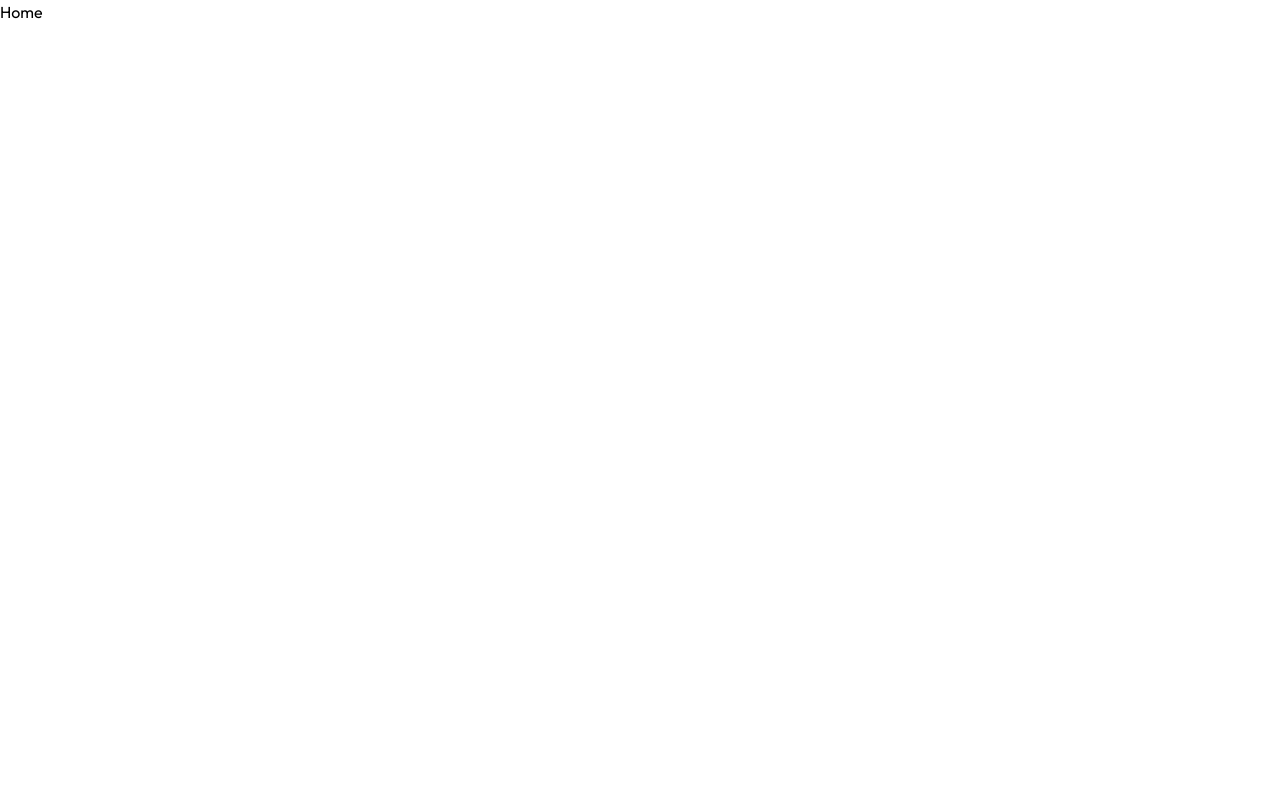
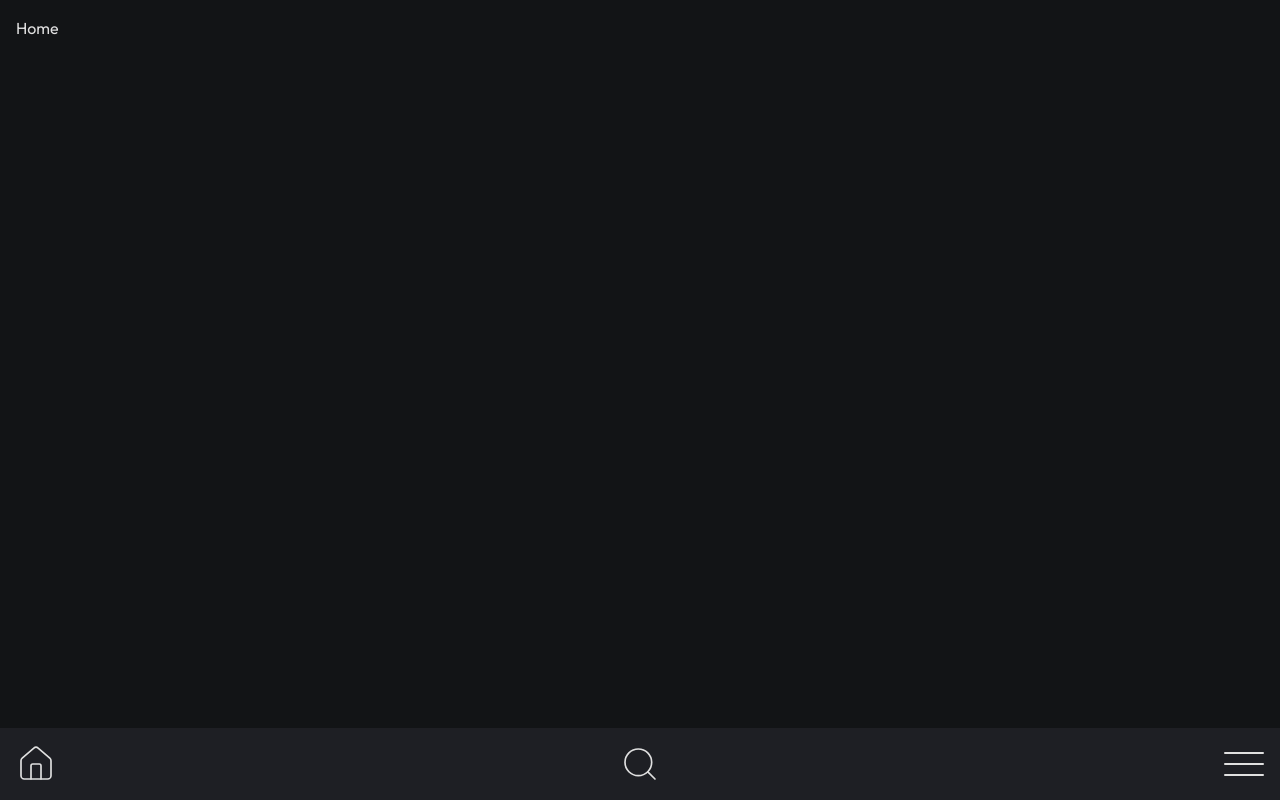
Before and after one commit to LilleboHaugen/Unmapped, a Next.js app: page / in a window 1280 px wide. Built offline with nearby package versions, Linux system fonts and the light colour scheme.

Commit message:
Navbar init

```diff
--- a/src/app/layout.tsx
+++ b/src/app/layout.tsx
@@ -1,6 +1,7 @@
 import type { Metadata } from "next"
 import { Outfit } from "next/font/google"
 import "../styles/index.scss"
+import { NavbarMobile } from "@/components"
 
 // If loading a variable font, you don't need to specify the font weight
 const outfit = Outfit({
@@ -9,9 +10,9 @@ const outfit = Outfit({
 })
 
 export const metadata: Metadata = {
-  title: "NextJS 15 Template App",
+  title: "Unmapped",
   description:
-    "Template App with NextJS 15, Sass, Prettier, Eslint, Husky, Lint-staged",
+    "Template App with NextJS 15, Sass, Prettier, Eslint, Husky, Lint-staged", // TODO: Fiks
 }
 
 export default function RootLayout({
@@ -21,7 +22,10 @@ export default function RootLayout({
 }>) {
   return (
     <html lang="en" className="App--dark">
-      <body className={outfit.className}>{children}</body>
+      <body className={outfit.className}>
+        <main>{children}</main>
+        <NavbarMobile />
+      </body>
     </html>
   )
 }
--- /dev/null
+++ b/src/components/Hamburger/Hamburger.scss
@@ -0,0 +1,21 @@
+@use "../../styles/colors.css" as *;
+
+.Hamburger {
+  display: flex;
+  flex-direction: column;
+  justify-content: space-between;
+  width: 40px;
+  height: 40px;
+  padding: 8px 0;
+
+  .line {
+    width: 100%;
+    height: 2px;
+    background-color: var(--text-color);
+    border-radius: 5px;
+  }
+
+  &:hover {
+    cursor: pointer;
+  }
+}
--- /dev/null
+++ b/src/components/Hamburger/Hamburger.tsx
@@ -0,0 +1,16 @@
+import React from "react"
+import "./Hamburger.scss"
+
+interface HamburgerProps {
+  // Define your props here
+}
+
+export const Hamburger: React.FC<HamburgerProps> = () => {
+  return (
+    <div className="Hamburger">
+      <div className="line"></div>
+      <div className="line"></div>
+      <div className="line"></div>
+    </div>
+  )
+}
--- /dev/null
+++ b/src/components/Icons/HomeIcon.tsx
@@ -0,0 +1,25 @@
+import React from "react"
+
+interface HomeIconProps {
+  // Define your props here
+}
+
+export const HomeIcon: React.FC<HomeIconProps> = () => {
+  return (
+    <svg
+      xmlns="http://www.w3.org/2000/svg"
+      width="40"
+      height="40"
+      viewBox="0 0 24 24"
+      fill="none"
+      stroke="var(--text-color)"
+      strokeWidth="1"
+      strokeLinecap="round"
+      strokeLinejoin="round"
+      className="lucide lucide-house"
+    >
+      <path d="M15 21v-8a1 1 0 0 0-1-1h-4a1 1 0 0 0-1 1v8" />
+      <path d="M3 10a2 2 0 0 1 .709-1.528l7-5.999a2 2 0 0 1 2.582 0l7 5.999A2 2 0 0 1 21 10v9a2 2 0 0 1-2 2H5a2 2 0 0 1-2-2z" />
+    </svg>
+  )
+}
--- /dev/null
+++ b/src/components/Icons/SearchIcon.tsx
@@ -0,0 +1,25 @@
+import React from "react"
+
+interface SearchIconProps {
+  // Define your props here
+}
+
+export const SearchIcon: React.FC<SearchIconProps> = () => {
+  return (
+    <svg
+      xmlns="http://www.w3.org/2000/svg"
+      width="40"
+      height="40"
+      viewBox="0 0 24 24"
+      fill="none"
+      stroke="var(--text-color)"
+      strokeWidth="1"
+      strokeLinecap="round"
+      strokeLinejoin="round"
+      className="lucide lucide-search"
+    >
+      <circle cx="11" cy="11" r="8" />
+      <path d="m21 21-4.3-4.3" />
+    </svg>
+  )
+}
--- /dev/null
+++ b/src/components/Icons/index.ts
@@ -0,0 +1,2 @@
+export { HomeIcon } from "./HomeIcon"
+export { SearchIcon } from "./SearchIcon"
--- /dev/null
+++ b/src/components/NavbarMobile/NavbarMobile.scss
@@ -0,0 +1,18 @@
+@use "../../styles/colors.css" as *;
+
+.NavbarMobile {
+  background-color: var(--bg-secondary-color);
+  display: flex;
+  justify-content: space-between;
+  padding: 16px;
+
+  a {
+    display: flex;
+  }
+
+  svg {
+    &:hover {
+      cursor: pointer;
+    }
+  }
+}
--- /dev/null
+++ b/src/components/NavbarMobile/NavbarMobile.tsx
@@ -0,0 +1,21 @@
+import React from "react"
+import Link from "next/link"
+import "./NavbarMobile.scss"
+import { HomeIcon, SearchIcon } from "@/components/Icons"
+import { Hamburger } from "@/components/Hamburger/Hamburger"
+
+interface NavbarMobileProps {
+  // Define your props here
+}
+
+export const NavbarMobile: React.FC<NavbarMobileProps> = () => {
+  return (
+    <div className="NavbarMobile">
+      <Link href={"/"}>
+        <HomeIcon />
+      </Link>
+      <SearchIcon />
+      <Hamburger />
+    </div>
+  )
+}
--- /dev/null
+++ b/src/components/index.ts
@@ -0,0 +1,2 @@
+export { NavbarMobile } from "./NavbarMobile/NavbarMobile"
+export { Hamburger } from "./Hamburger/Hamburger"
--- /dev/null
+++ b/src/styles/colors.css
@@ -0,0 +1,23 @@
+:root {
+  --bg-color: #f5f6fa; /* Light grayish-white background */
+  --bg-secondary-color: #ffffff; /* Pure white for secondary elements */
+  --text-color: #1c1c1e; /* Deep black text for readability */
+  --primary-color: #007aff; /* Slightly darker blue for primary actions */
+  --border-color: #d6d7db; /* Subtle gray border */
+  --cta-color: #ff3b30; /* Bright red for CTAs */
+  --cta-text-color: #ffffff; /* White text on CTAs for contrast */
+  --placeholder-color: #c7c7cc; /* Light muted gray for placeholders */
+  --close-color: #ff3b30; /* Matches the CTA color for consistency */
+}
+
+.App--dark {
+  --bg-color: #121416; /* Dark background */
+  --bg-secondary-color: #1e1f24; /* Slightly lighter secondary background */
+  --text-color: #e0e0e0; /* Light gray text for readability */
+  --primary-color: #4e9ffe; /* Vibrant blue for primary actions */
+  --border-color: #292b30; /* Subtle border color */
+  --cta-color: #ff5c5c; /* Eye-catching red for call-to-action buttons */
+  --cta-text-color: #ffffff; /* White text on CTAs for contrast */
+  --placeholder-color: #888c92; /* Muted gray for placeholders */
+  --close-color: #ff5c5c; /* Matches the CTA color for consistency */
+}
--- a/src/styles/index.scss
+++ b/src/styles/index.scss
@@ -1,9 +1,12 @@
+@use "./colors.css" as *;
+
 * {
   padding: 0;
   margin: 0;
   box-sizing: border-box;
   line-height: 1.5;
   font-size: 1rem;
+  color: var(--text-color);
 }
 
 h1,
@@ -19,8 +22,24 @@ html,
 body {
   height: 100%;
   height: 100dvh;
+  background-color: var(--bg-color);
+  overscroll-behavior: none;
+}
+
+body {
+  display: flex;
+  flex-direction: column;
+}
+
+main {
+  flex: 1;
+  padding: 16px;
 }
 
 img {
   max-width: 100%;
 }
+
+a {
+  text-decoration: none;
+}
```
Also changed, not shown: public/icons/home.svg (added), public/unmapped.svg (added).
